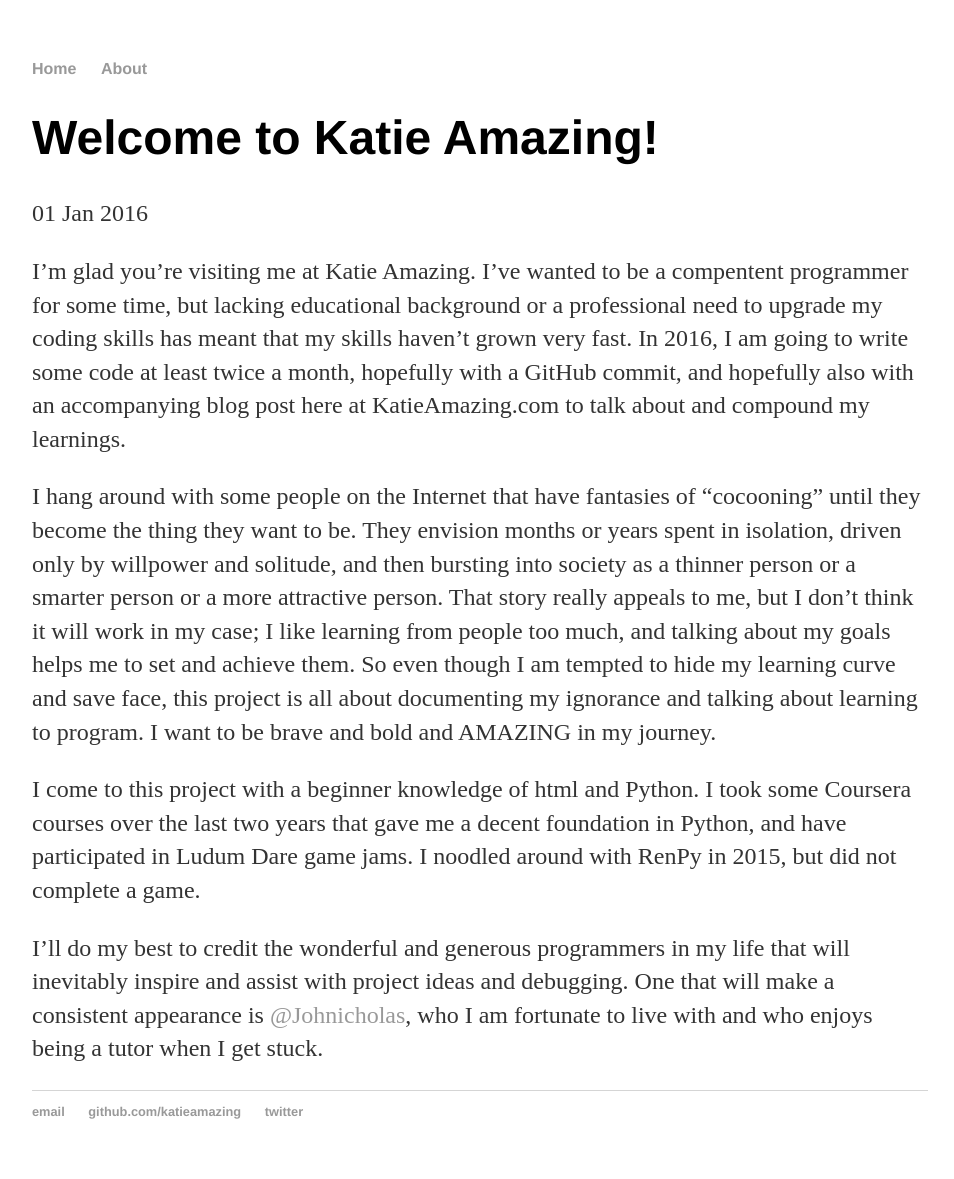
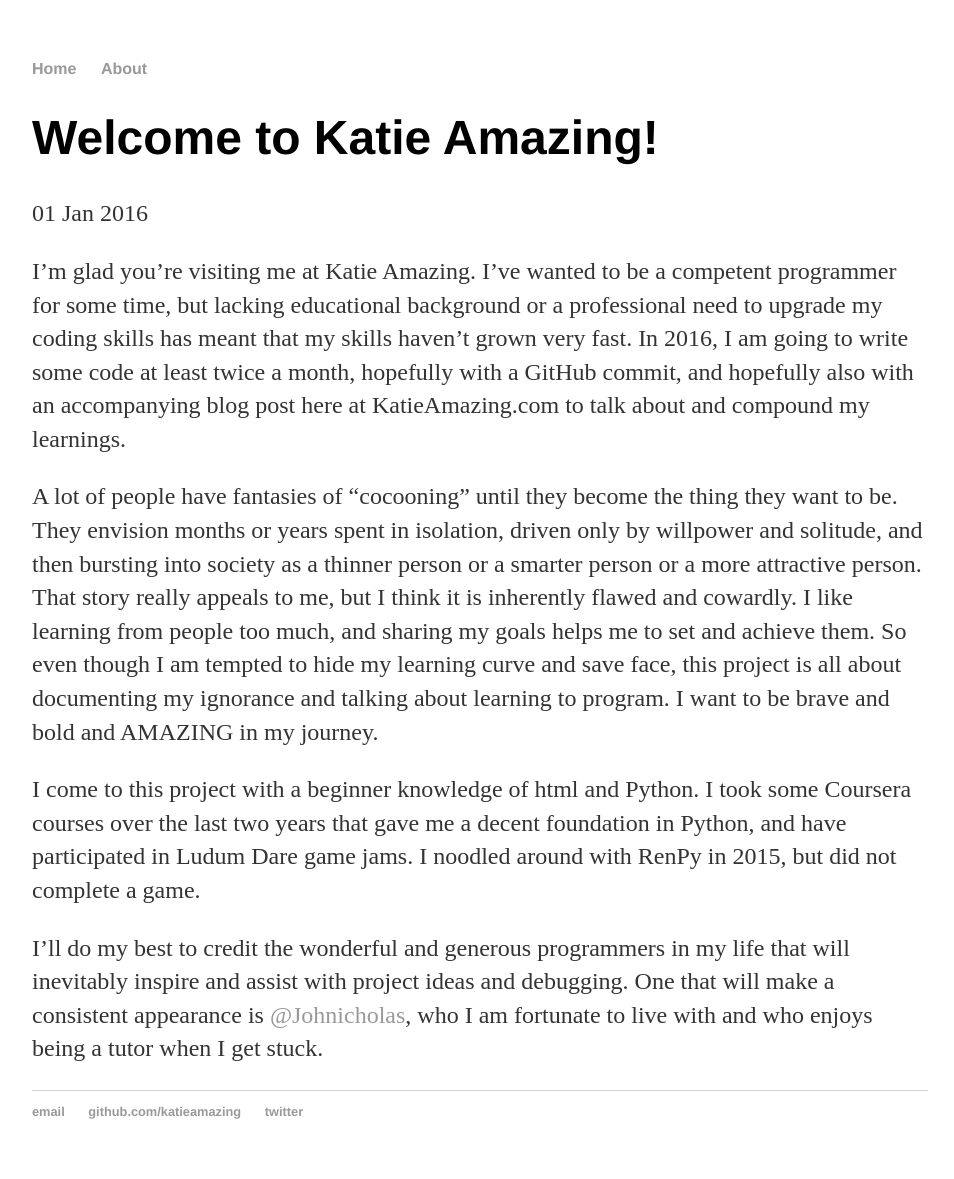
Before and after one commit to katieamazing/katieamazing.github.io, a Jekyll site: the page built from _posts/2016-01-01-welcome-to-amazing.md, in a window 1280 px wide. Shown: the whole page, without its empty margins (160-1114 px from the left). Built offline with Jekyll 4.4.1, drawn with Linux system fonts in a browser that asks for light colours.

Commit message:
Update 2016-01-01-welcome-to-amazing.md

```diff
--- a/_posts/2016-01-01-welcome-to-amazing.md
+++ b/_posts/2016-01-01-welcome-to-amazing.md
@@ -4,9 +4,9 @@
 date: 2016-01-01
 ---
 
-I'm glad you're visiting me at Katie Amazing. I've wanted to be a compentent programmer for some time, but lacking educational background or a professional need to upgrade my coding skills has meant that my skills haven't grown very fast. In 2016, I am going to write some code at least twice a month, hopefully with a GitHub commit, and hopefully also with an accompanying blog post here at KatieAmazing.com to talk about and compound my learnings.
+I'm glad you're visiting me at Katie Amazing. I've wanted to be a competent programmer for some time, but lacking educational background or a professional need to upgrade my coding skills has meant that my skills haven't grown very fast. In 2016, I am going to write some code at least twice a month, hopefully with a GitHub commit, and hopefully also with an accompanying blog post here at KatieAmazing.com to talk about and compound my learnings.
 
-I hang around with some people on the Internet that have fantasies of "cocooning" until they become the thing they want to be. They envision months or years spent in isolation, driven only by willpower and solitude, and then bursting into society as a thinner person or a smarter person or a more attractive person. That story really appeals to me, but I don't think it will work in my case; I like learning from people too much, and talking about my goals helps me to set and achieve them. So even though I am tempted to hide my learning curve and save face, this project is all about documenting my ignorance and talking about learning to program. I want to be brave and bold and AMAZING in my journey.
+A lot of people have fantasies of "cocooning" until they become the thing they want to be. They envision months or years spent in isolation, driven only by willpower and solitude, and then bursting into society as a thinner person or a smarter person or a more attractive person. That story really appeals to me, but I think it is inherently flawed and cowardly. I like learning from people too much, and sharing my goals helps me to set and achieve them. So even though I am tempted to hide my learning curve and save face, this project is all about documenting my ignorance and talking about learning to program. I want to be brave and bold and AMAZING in my journey.
 
 I come to this project with a beginner knowledge of html and Python. I took some Coursera courses over the last two years that gave me a decent foundation in Python, and have participated in Ludum Dare game jams. I noodled around with RenPy in 2015, but did not complete a game.
 
```
